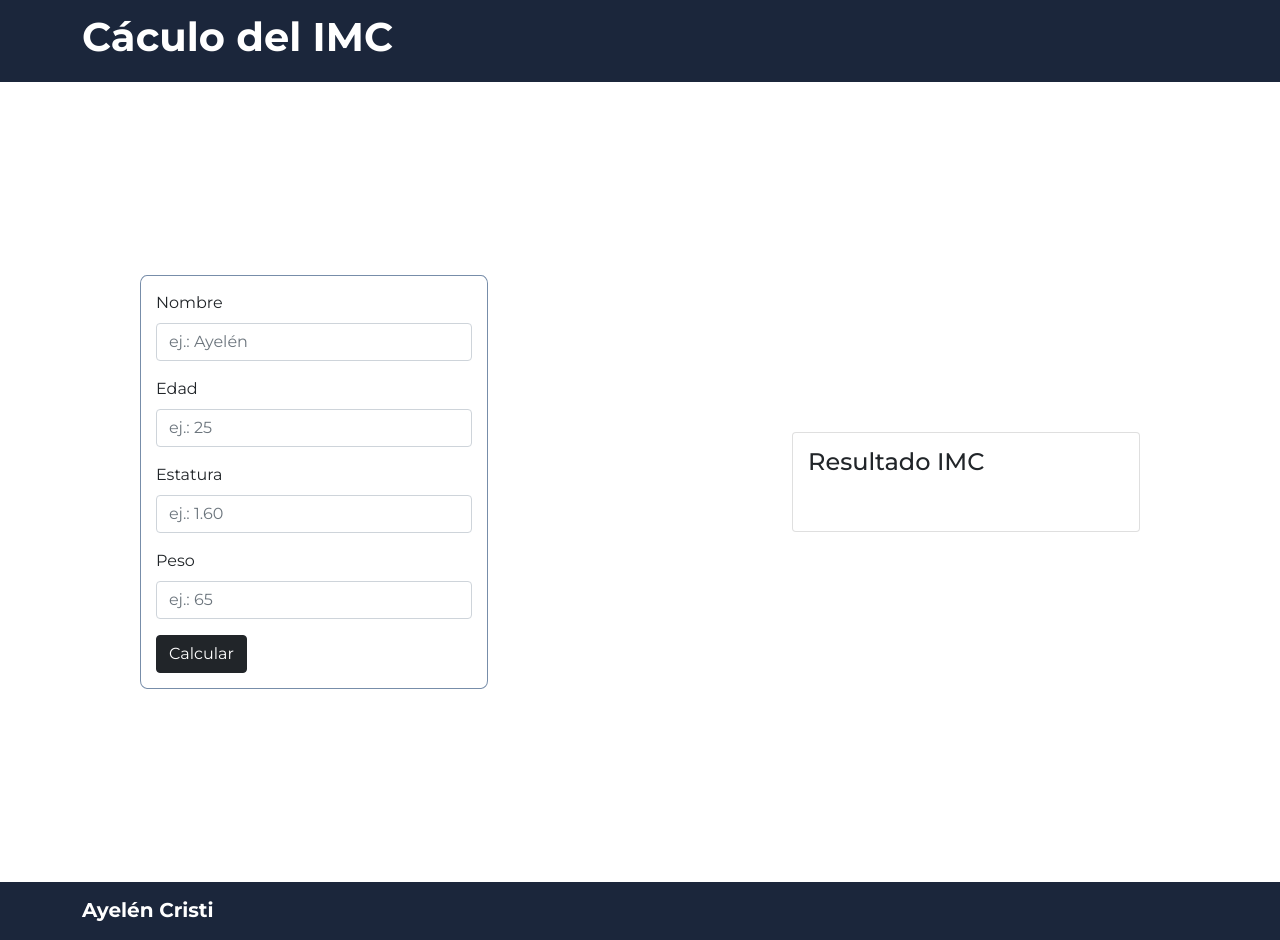
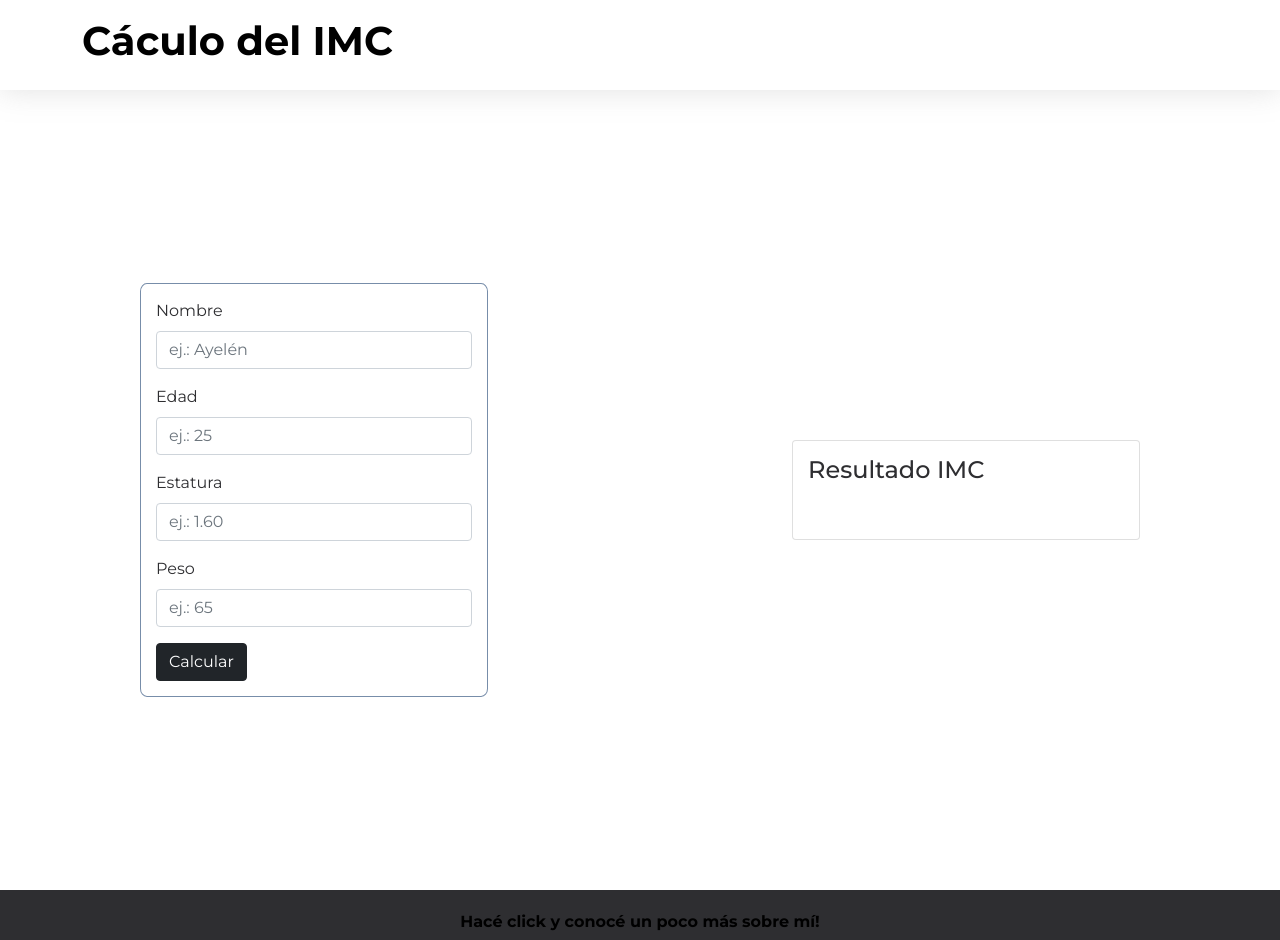
Before and after one commit to ayelencristi/psiware, a React (Create React App) app: page / in a window 1280 px wide. Shown: the top 940 px of the page. Built offline with nearby package versions, Linux system fonts and the light colour scheme.

Commit message:
detalles

```diff
--- a/src/app.css
+++ b/src/app.css
@@ -3,8 +3,10 @@
     margin: 0;
     padding: 0;
     box-sizing: border-box;
+    color: #2e2e31
 }
 
 body {
     font-family: 'Montserrat', 'sans-serif';
+    overflow-x: hidden;
 }
--- a/src/components/forms/IMCForm/styless.css
+++ b/src/components/forms/IMCForm/styless.css
@@ -11,3 +11,6 @@
     border-radius: 2%;
     padding: 15px;
 }
+.btn-primary {
+    background-color: #FF6583;
+}
--- a/src/components/layout/Footer/index.tsx
+++ b/src/components/layout/Footer/index.tsx
@@ -1,15 +1,16 @@
 import { FC } from 'react'
-import { Container, Navbar } from 'react-bootstrap'
+import "./styless.css"
 
 const Footer: FC = () => {
     return (
-        <Navbar className="nav-bar" variant="dark">
-            <Container>
-                <Navbar.Brand href="/">
-                    <p className="logo">Ayelén Cristi</p>
-                </Navbar.Brand>
-            </Container>
-        </Navbar>
+        <footer>
+            <div className='footer'>
+                <div className="nav-footer">
+                    <a className='logo' href="https://ayelencristi.github.io/portfolio/">Hacé click y conocé un poco más sobre mí!</a>
+                </div>
+            </div>
+            <p className="hecho-con-amor">Hecho con ❤️ por Aye</p>
+        </footer>
     )
 }
 
--- a/src/components/layout/Footer/styless.css
+++ b/src/components/layout/Footer/styless.css
@@ -1,7 +1,23 @@
-.nav-bar {
-    background-color: #1b263b;
-}
-.logo {
-    color: white;
-    font-weight: 700;
-}
+footer {
+    display: flex;
+    flex-direction: column;
+    justify-content: center;
+    align-items: center;
+    text-align: center;
+    background-color: #2e2e31;
+    padding: 20px 5px 10px ;
+ }
+ a:link, a:visited, a:active {
+     text-decoration: none;
+     }
+ .nav-footer {
+     display: flex;
+     flex-direction: column;
+     justify-content: center;
+     align-items: center;
+     margin-bottom: 5px;
+ }
+
+ .hecho-con-amor {
+     color: white
+ }
--- a/src/components/layout/Navbar/styless.css
+++ b/src/components/layout/Navbar/styless.css
@@ -1,7 +1,18 @@
 .nav-bar {
-    background-color: #1b263b;
+    width: 100%;
+    height: 90px;
+    display: flex;
+    justify-content: center;
+    flex-wrap: wrap;
+    padding: 25px 0;
+    box-shadow: 0 0 29px 0 rgb(134 134 134 / 25%);
+    position: fixed;
+    top: 0;
+    background-color: white;
+    align-items: center;
+    z-index: 1;
 }
 .logo {
-    color: white;
+    color: black;
     font-weight: 700;
 }
```
